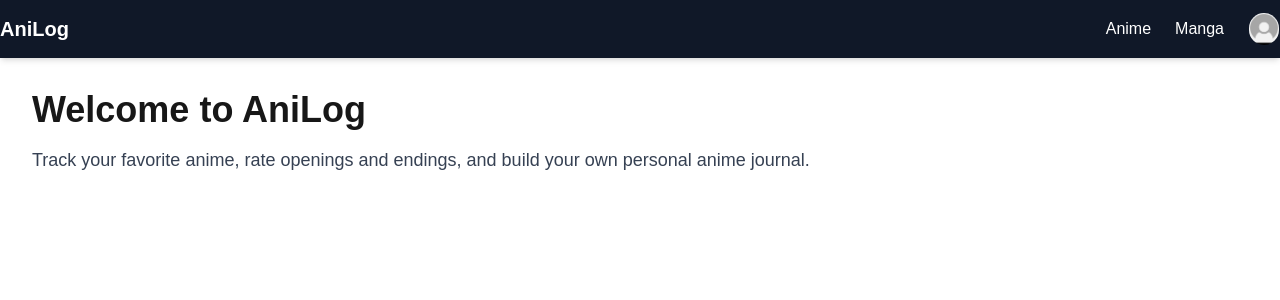
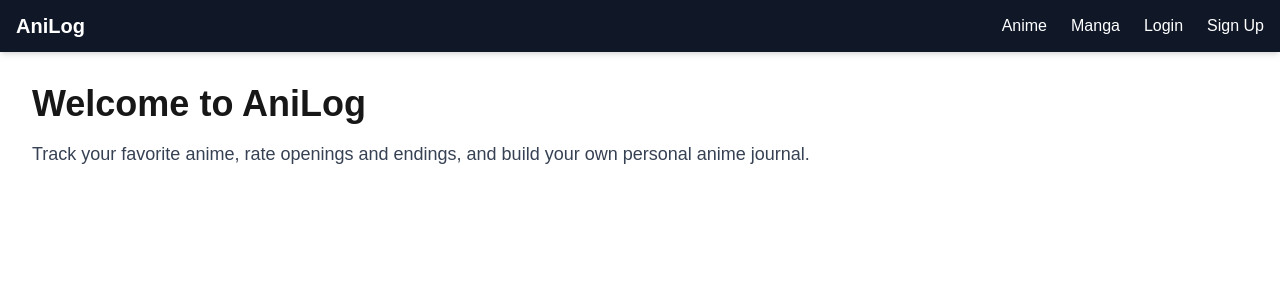
Before and after one commit to va-ma-123/AniLog, a Next.js app: page / in a window 1280 px wide. Shown: the top 300 px of the page. Built offline with nearby package versions, Linux system fonts and the light colour scheme.

Commit message:
Added better Auth

```diff
--- /dev/null
+++ b/app/ClientBody.tsx
@@ -0,0 +1,27 @@
+"use client";
+
+import NavBar from "@/components/NavBar";
+import { AuthProvider } from "@/lib/context/AuthContext";
+import { useEffect } from "react";
+
+
+export default function ClientBody({
+    children
+}: {
+    children: React.ReactNode;
+}) {
+    useEffect(() => {
+        document.body.className = "antialiased bg-gray-50 min-h-screen";
+    }, []);
+
+    return (
+        <AuthProvider>
+            <div className="flex flex-col min-h-screen">
+                <NavBar />
+                <main className="flex-grow">
+                    {children}
+                </main>
+            </div>
+        </AuthProvider>
+    )
+}
--- a/app/layout.tsx
+++ b/app/layout.tsx
@@ -1,7 +1,7 @@
 import type { Metadata } from "next";
 import { Geist, Geist_Mono } from "next/font/google";
 import "./globals.css";
-import NavBar from "../components/NavBar";
+import ClientBody from "./ClientBody";
 
 const geistSans = Geist({
   variable: "--font-geist-sans",
@@ -29,10 +29,7 @@ export default function RootLayout({
         suppressHydrationWarning
         className="antialiased bg-gray-50 min-h-screen"
       >
-        <NavBar />
-        <main>
-          {children}
-        </main>
+        <ClientBody>{children}</ClientBody>
       </body>
     </html>
   );
--- a/components/AuthForm.tsx
+++ b/components/AuthForm.tsx
@@ -3,6 +3,7 @@
 import { useRouter } from 'next/navigation';
 import React, { useState } from 'react'
 import Input from './Input';
+import { useAuth } from '@/lib/context/AuthContext';
 
 interface AuthFormProps {
     type: 'login' | 'signup';
@@ -11,8 +12,10 @@ interface AuthFormProps {
 
 export default function AuthForm({ type }: AuthFormProps) {
     const router = useRouter();
-    const [form, setForm] = useState({ email: '', password: ''});
+    const { login, register } = useAuth();
+    const [form, setForm] = useState({ username: '', email: '', password: ''});
     const [loading, setLoading] = useState(false);
+    const [error, setError] = useState('');
 
     const handleChange = (e: React.ChangeEvent<HTMLInputElement>) => {
         setForm(prev => ({ ...prev, [e.target.name]: e.target.value }));
@@ -21,15 +24,32 @@ export default function AuthForm({ type }: AuthFormProps) {
     const handleSubmit = async (e: React.FormEvent) => {
         e.preventDefault();
         setLoading(true);
+        setError('');
 
         try{
             if (type === 'signup') {
-                router.push('/login')
+                if (!form.username) {
+                    setError('Username is required');
+                    setLoading(false);
+                    return;
+                }
+                const success = await register(form.username, form.email, form.password);
+                if(success) {
+                    router.push('/');
+                } else {
+                    setError('Registration failed. Please try again.');
+                }
             } else {
-                router.push('/')
+                const success = await login(form.email, form.password);
+                if (success) {
+                    router.push('/');
+                } else {
+                    setError('Invalid email or password. Login failed.');
+                }
             }
         } catch (err) {
             console.error(err);
+            setError('An error occurred. Please try again.');
         } finally {
             setLoading(false);
         }
@@ -56,6 +76,13 @@ export default function AuthForm({ type }: AuthFormProps) {
                 onChange={handleChange}
                 required
             />
+
+            {error && (
+                <div className='bg-red-100 border border-red-400 text-red-700 px-4 py-3 rounded mb-4'>
+                    {error}
+                </div>
+            )}
+
             <button
                 type='submit'
                 disabled={loading}
--- a/components/NavBar.tsx
+++ b/components/NavBar.tsx
@@ -1,16 +1,17 @@
 'use client';
 
+import { useAuth } from '@/lib/context/AuthContext';
 import Image from 'next/image';
 import Link from 'next/link';
 import { useState } from 'react'
 
 const NavBar = () => {
-  const [isLoggedIn, setIsLoggedIn] = useState(true);
+  const { user, isAuthenticated, logout } = useAuth();
   const [dropdownOpen, setDropdownOpen] = useState(false);
 
   return (
     <nav className='bg-gray-900 text-white py-3 shadow-md'>
-        <div className='max-w-7xl mx-auto flex justify-between items-center'>
+        <div className='max-w-7xl mx-auto flex justify-between items-center px-4'>
 
             <Link href="/" className='text-xl font-bold'>AniLog</Link>
             <div className='flex items-center gap-6'>
@@ -18,20 +19,19 @@ const NavBar = () => {
                 <Link href="\manga" className='hover:text-gray-300'>Manga</Link>
 
 
-                {isLoggedIn ? (
+                {isAuthenticated ? (
                     <div className='relative'>
                         <button
                             onClick={() => setDropdownOpen(!dropdownOpen)}
                             className='flex items-center gap-2 focus:outline-none'
                         >
                             <Image
-                                src="/default-avatar.png"
+                                src={user?.avatar || "/default-avatar.png"}
                                 alt="Profile"
                                 width={32}
                                 height={32}
                                 className='rounded-full border'
                             />
-
                         </button>
 
                         {dropdownOpen && (
@@ -39,12 +39,13 @@ const NavBar = () => {
                                 <Link
                                     href="/profile"
                                     className='block px-4 py-2 hover:bg-gray-100'
+                                    onClick={() => setDropdownOpen(false)}
                                 >
                                     View Profile
                                 </Link>
                                 <button
                                     onClick={() => {
-                                        setIsLoggedIn(false);
+                                        logout();
                                         setDropdownOpen(false);
                                     }}
                                     className='block w-full text-left px-4 py-2 hover:bg-gray-100'
--- /dev/null
+++ b/lib/context/AuthContext.tsx
@@ -0,0 +1,83 @@
+"use client";
+
+import { User, getCurrentUser, login as loginUser, register as registerUser, logout as logoutUser } from "../data/user";
+import { createContext, ReactNode, useContext, useEffect, useState } from "react";
+
+
+interface AuthContextType {
+    user: User | null;
+    isLoading: boolean;
+    isAuthenticated: boolean;
+    login: (email: string, password: string) => Promise<boolean>;
+    register: (name: string, email: string, password: string) =>  Promise<boolean>;
+    logout: () => void;
+};
+
+const AuthContext = createContext<AuthContextType | undefined>(undefined);
+
+export const AuthProvider = ({ children } : { children: ReactNode }) => {
+    const [user, setUser] = useState<User | null>(null);
+    const [isLoading, setIsLoading] = useState(true);
+
+    useEffect(() => {
+        const currentUser = getCurrentUser();
+        setUser(currentUser);
+        setIsLoading(false);
+    }, []);
+
+    const login = async (email: string, password: string) => {
+        setIsLoading(true);
+        try{
+            const user = loginUser(email, password);
+            if (user) {
+                setUser(user);
+                return true;
+            }
+            return false;
+        } finally {
+            setIsLoading(false);
+        }
+    };
+
+    const register = async (name: string, email: string, password: string) => {
+        setIsLoading(true);
+        try {
+            const user = registerUser(name, email, password);
+            if(user) {
+                setUser(user);
+                return true;
+            }
+            return false;
+        } finally {
+            setIsLoading(false);
+        }
+    }
+
+    const logout = () => {
+        logoutUser();
+        setUser(null);
+    }
+
+    return (
+        <AuthContext.Provider
+            value={{
+                user,
+                isLoading,
+                isAuthenticated: !!user,
+                login,
+                register,
+                logout,
+            }}
+        >
+            {children}
+        </AuthContext.Provider>
+    );
+};
+
+export const useAuth = () => {
+    const context = useContext(AuthContext);
+    if (context === undefined) {
+        throw new Error('useAuth must be used within an AuthProvider');
+    }
+    return context;
+}
--- a/lib/data/user.ts
+++ b/lib/data/user.ts
@@ -129,7 +129,7 @@ export function getCurrentUser(): User | null {
 }
 
 // would have password as an argument too, but this is just mock
-export function login(email: string): User | null {
+export function login(email: string, password: string): User | null {
     const user = usersData.find(user => user.email === email);
     if(user) {
         currentUser = user;
@@ -143,7 +143,7 @@ export function logout(): void {
 }
 
 // would have password as an argument too, but this is just mock
-export function register(name: string, email: string): User | null {
+export function register(name: string, email: string, password: string): User | null {
     const newUser: User = {
         id: (usersData.length + 1).toString(),
         name,
```
